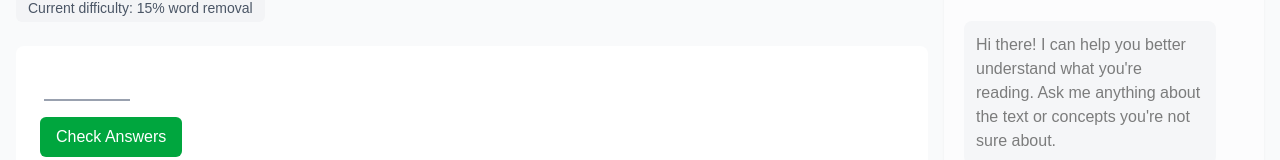
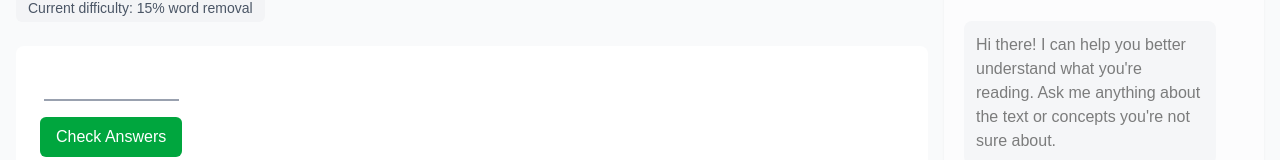
Before and after one commit to RohanAdwankar/active-read, a Next.js app: page / in a window 1280 px wide. Both pictures are taken after typing "Sample" into the empty fields and a click on the button "Create Exercise". Shown: the part 134-294 px from the top of the page. Built offline with nearby package versions, Linux system fonts and the light colour scheme.

Commit message:
Easy submitting text processor

```diff
--- a/components/text-processor.tsx
+++ b/components/text-processor.tsx
@@ -1,10 +1,11 @@
 "use client";
 
-import { useState } from 'react';
+import { useState, useRef } from 'react';
 
 interface Word {
   id: number;
   text: string;
+  submitted: boolean;
   isBlank: boolean;
   originalWord?: string;
 }
@@ -39,7 +40,7 @@ export default function TextProcessor({ processedText, onComplete, isParagraph =
     <div className={isParagraph ? "" : "w-full max-w-3xl mx-auto my-8"}>
       <div className={`bg-white p-6 rounded-lg ${!isParagraph ? 'shadow' : ''}`}>
         <div className="text-lg leading-relaxed mb-4">
-          {words.map((word) => (
+          {words.map((word, index) => (
             <span key={word.id} className="mr-1">
               {word.isBlank ? (
                 <span className="inline-block">
@@ -47,17 +48,44 @@ export default function TextProcessor({ processedText, onComplete, isParagraph =
                     type="text"
                     value={word.text}
                     onChange={(e) => handleInputChange(word.id, e.target.value)}
-                    className={`w-${Math.max(5, word.originalWord?.length || 0) * 8}px border-b-2 text-center mx-1
-                      ${submitted
+                    onKeyDown={(e) => {
+                      if (e.key === 'Enter' || e.key === 'Tab') {
+                        e.preventDefault();
+
+                        setWords((prevWords) =>
+                          prevWords.map((w) =>
+                            w.id === word.id ? { ...w, submitted: true } : w
+                          )
+                        );
+
+                        // Find the next blank input field
+                        const blanks = words.filter(w => w.isBlank);
+                        const currentIndex = blanks.findIndex(w => w.id === word.id);
+                        const nextWord = blanks[currentIndex + 1];
+
+                        if (nextWord) {
+                          const nextInput = document.getElementById(`input-${nextWord.id}`);
+                          if (nextInput) {
+                            (nextInput as HTMLInputElement).focus();
+                          }
+                        } else {
+                          handleSubmit();
+                        }
+                      }
+                    }}
+                    id={`input-${word.id}`}
+
+                    className={`w-${Math.max(5, word.originalWord?.length || 0) * 8}px border-b-2 text-left pl-2 mx-1
+                      ${word.submitted
                         ? word.text.toLowerCase() === word.originalWord?.toLowerCase()
                           ? 'border-green-500 bg-green-100'
                           : 'border-red-500 bg-red-100'
                         : 'border-gray-400'}`}
-                    disabled={submitted}
-                    size={Math.max(5, word.originalWord?.length || 0)}
+                    disabled={word.submitted}
+                    size={Math.max(10, word.originalWord?.length || 0)}
                   />
-                  {submitted && word.text.toLowerCase() !== word.originalWord?.toLowerCase() && (
-                    <span className="text-xs text-red-600 block">{word.originalWord}</span>
+                  {word.submitted && word.text.toLowerCase() !== word.originalWord?.toLowerCase() && (
+                    <span className="text-xs text-red-600 block pl-2">{word.originalWord}</span>
                   )}
                 </span>
               ) : (
```
